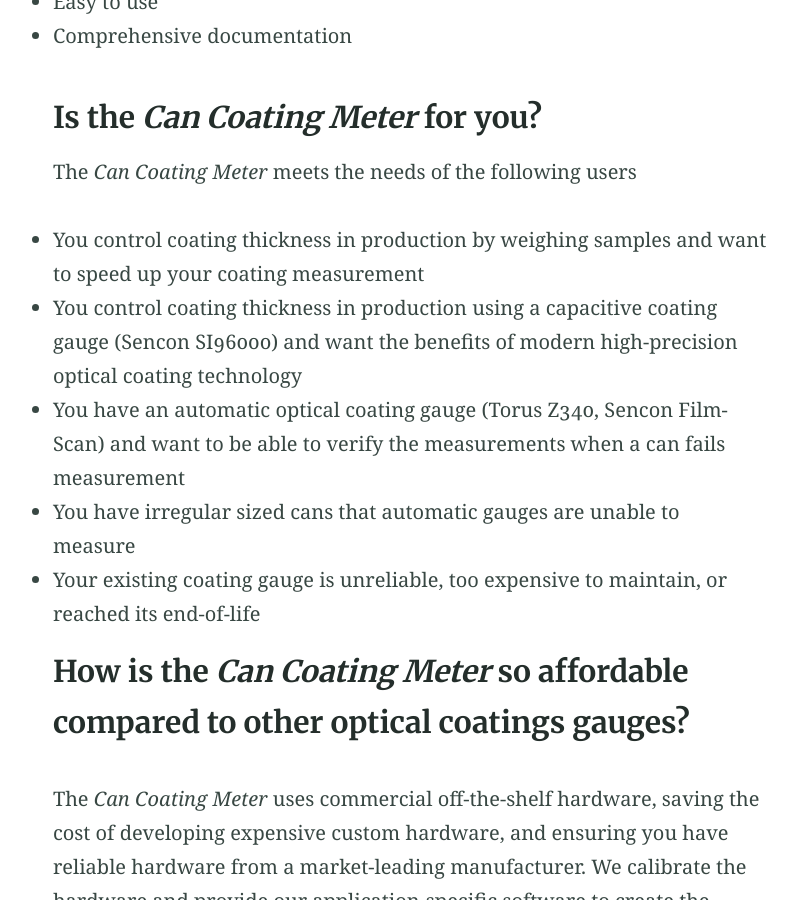
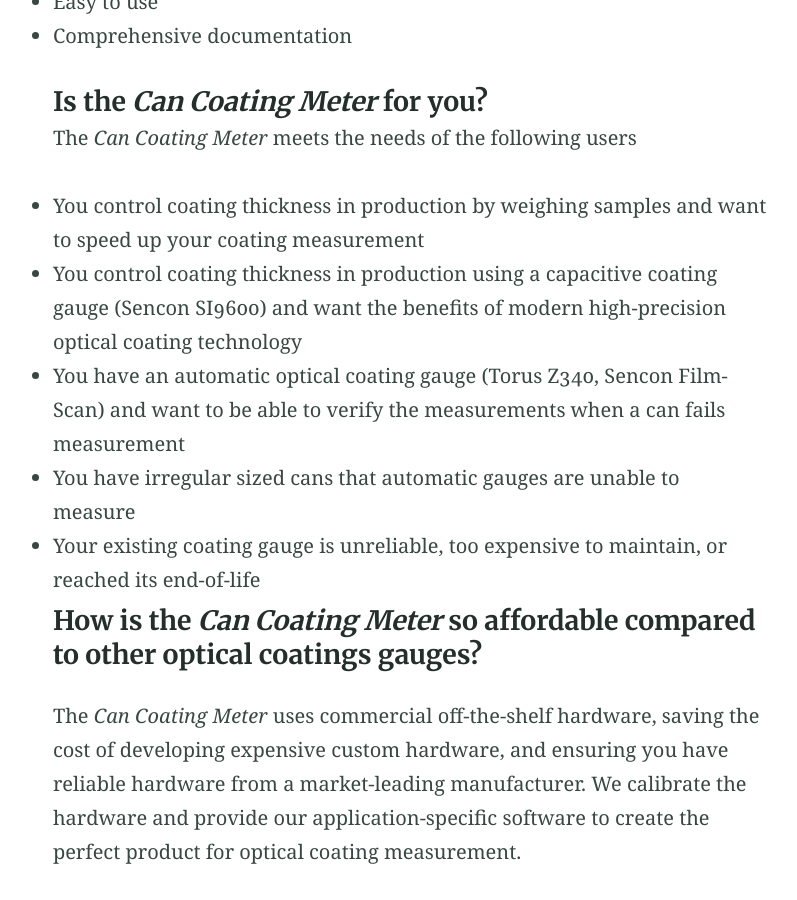
Before and after one commit to geoff2273/geoff2273.github.io, a Jekyll site: the page built from index.md, in a window 1280 px wide and 900 px high, scrolled down 1053 px. Shown: the whole window, without its empty margins (230-1027 px from the left). Built offline with Jekyll 4.4.1, drawn with Linux system fonts in a browser that asks for light colours.

Commit message:
refine text

```diff
--- a/index.md
+++ b/index.md
@@ -23,15 +23,15 @@
 - Easy to use
 - Comprehensive documentation
 
-### Is the *Can Coating Meter* for you?
+#### Is the *Can Coating Meter* for you?
 
 The *Can Coating Meter* meets the needs of the following users
 - You control coating thickness in production by weighing samples and want to speed up your coating measurement
-- You control coating thickness in production using a capacitive coating gauge (Sencon SI96000) and want the benefits of modern high-precision optical coating technology
+- You control coating thickness in production using a capacitive coating gauge (Sencon SI9600) and want the benefits of modern high-precision optical coating technology
 - You have an automatic optical coating gauge (Torus Z340, Sencon Film-Scan) and want to be able to verify the measurements when a can fails measurement
 - You have irregular sized cans that automatic gauges are unable to measure
 - Your existing coating gauge is unreliable, too expensive to maintain, or reached its end-of-life
-### How is the *Can Coating Meter* so affordable compared to other optical coatings gauges?
+#### How is the *Can Coating Meter* so affordable compared to other optical coatings gauges?
 
 The *Can Coating Meter* uses commercial off-the-shelf hardware, saving the cost of developing expensive custom hardware, and ensuring you have reliable hardware from a market-leading manufacturer. We calibrate the hardware and provide our application-specific software to create the perfect product for optical coating measurement.
 
```
